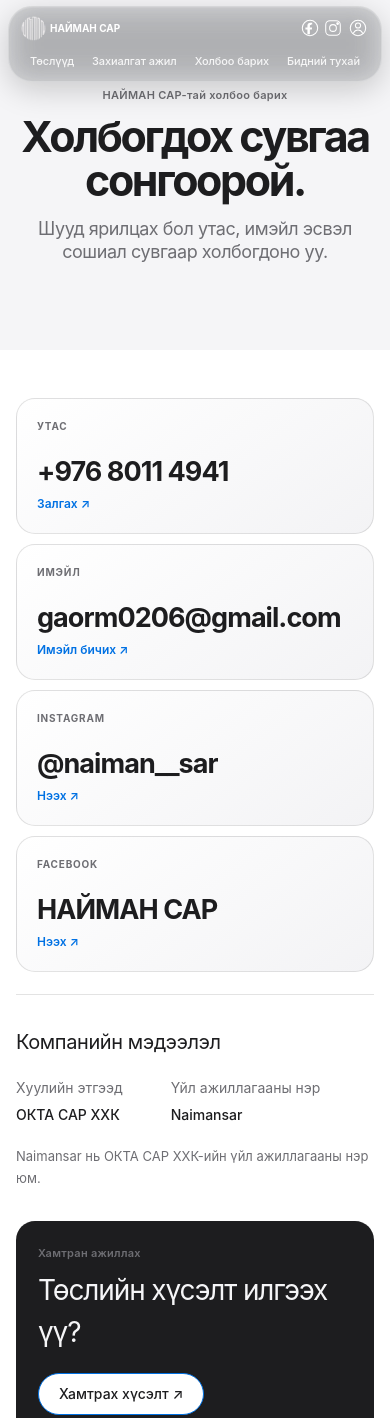
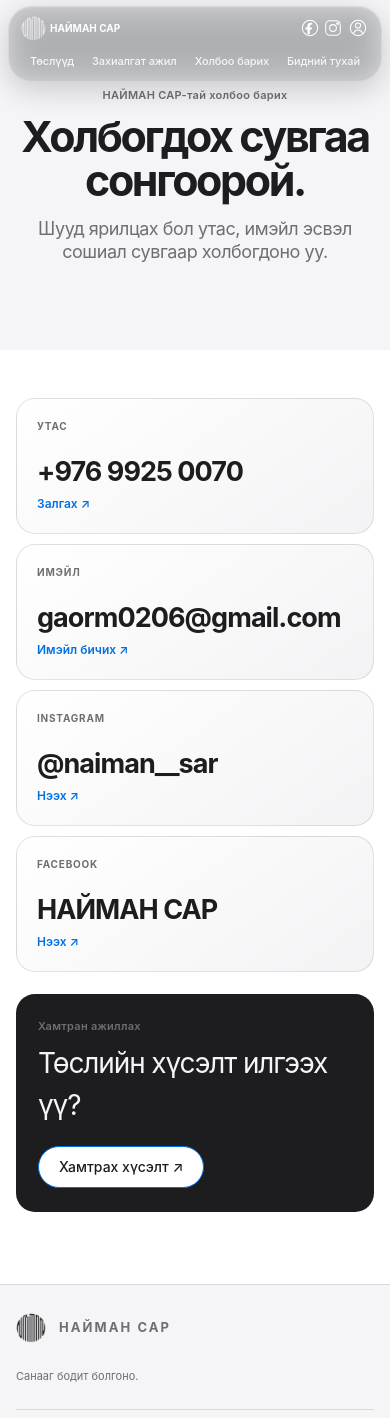
Before and after one commit to gamu666/octa-sar-website, a Next.js app: page /contact in a window 390 px wide. Shown: the top 1418 px of the page. Built offline with nearby package versions, Linux system fonts and the light colour scheme.

Commit message:
Move company details into About modal and update contact phone

```diff
--- a/app/company.css
+++ b/app/company.css
@@ -16,12 +16,6 @@
 .company-modal p { margin: 0; color: #515156; font-size: 15px; font-weight: 400; line-height: 1.7; }
 .company-modal .company-modal__legal { margin-top: 24px; padding-top: 20px; border-top: 1px solid rgba(29,29,31,.12); color: #1d1d1f; font-size: 13px; }
 body:has(.company-modal[open]) { overflow: hidden; }
-.company-info { padding-block: 32px; border-top: 1px solid var(--ap-line); }
-.company-info h2 { margin: 0 0 20px; font-size: 20px; letter-spacing: -.02em; }
-.company-info dl { display: flex; flex-wrap: wrap; gap: 20px 48px; margin: 0; font-size: 14px; }
-.company-info dt { color: var(--ap-muted); margin-bottom: 6px; }
-.company-info dd { margin: 0; font-weight: 500; }
-.company-info p { margin: 20px 0 0; color: var(--ap-muted); font-size: 13px; line-height: 1.7; }
 @keyframes company-open { from { opacity: 0; transform: translateY(6px) scale(.97); } to { opacity: 1; transform: translateY(0) scale(1); } }
 @keyframes company-close { to { opacity: 0; transform: translateY(4px) scale(.98); } }
 @keyframes company-backdrop { from { opacity: 0; } to { opacity: 1; } }
@@ -46,3 +40,10 @@
   .home-redesign .site-footer--light .site-footer__socials { grid-column: 1 / -1; grid-row: 1; margin: 0; }
   .site-footer__legal { margin-top: -4px; font-size: 15px; }
 }
+
+.company-modal__info { margin-top: 24px; padding-top: 20px; border-top: 1px solid rgba(29,29,31,.12); }
+.company-modal__info h3 { margin: 0 0 14px; font-size: 14px; font-weight: 600; }
+.company-modal__info dl { margin: 0; display: grid; grid-template-columns: 1fr 1fr; gap: 16px; font-size: 13px; }
+.company-modal__info dt { margin-bottom: 5px; color: #6e6e73; font-size: 11px; }
+.company-modal__info dd { margin: 0; font-weight: 600; }
+.company-modal .company-modal__legal { border-top: 0; padding-top: 0; margin-top: 20px; }
--- a/app/components/AboutModal.tsx
+++ b/app/components/AboutModal.tsx
@@ -44,6 +44,10 @@
         <p className="company-modal__eyebrow">Бидний тухай</p>
         <h2 id={titleId}>Санааг бодит болгоно.</h2>
         <p id={descriptionId}>НАЙМАН САР нь веб систем, дижитал бүтээгдэхүүн, брэндийн шийдэл бүтээдэг. Бид стратеги, дизайн, технологийг нэгтгэн санааг хэрэглэхэд хялбар, үнэ цэнтэй бүтээгдэхүүн болгоно.</p>
+        <section className="company-modal__info" aria-label="Компанийн мэдээлэл">
+          <h3>Компанийн мэдээлэл</h3>
+          <dl><div><dt>Хуулийн этгээд</dt><dd>ОКТА САР ХХК</dd></div><div><dt>Үйл ажиллагааны нэр</dt><dd>Naimansar</dd></div></dl>
+        </section>
         <p className="company-modal__legal">{companyRelationship}</p>
       </dialog>, document.body)}
     </>
--- a/app/components/PartnerForm.tsx
+++ b/app/components/PartnerForm.tsx
@@ -68,7 +68,7 @@
         </label>
         <label>
           <span>Эргэж холбогдох утас *</span>
-          <input name="phone" type="tel" inputMode="tel" autoComplete="tel" required minLength={8} maxLength={24} placeholder="+976 8011 4941" />
+          <input name="phone" type="tel" inputMode="tel" autoComplete="tel" required minLength={8} maxLength={24} placeholder="+976 9925 0070" />
         </label>
         <label className="form-grid__wide">
           <span>Байгууллага</span>
--- a/app/contact/page.tsx
+++ b/app/contact/page.tsx
@@ -19,15 +19,10 @@
         </div>
       </section>
       <section className="ap-contact-links ap-shell" aria-label="Холбоо барих мэдээлэл">
-        <a className="ap-contact-link" href="tel:+97680114941"><span>Утас</span><strong>+976 8011 4941</strong><i>Залгах ↗</i></a>
+        <a className="ap-contact-link" href="tel:+97699250070"><span>Утас</span><strong>+976 9925 0070</strong><i>Залгах ↗</i></a>
         <a className="ap-contact-link" href="mailto:gaorm0206@gmail.com"><span>Имэйл</span><strong>gaorm0206@gmail.com</strong><i>Имэйл бичих ↗</i></a>
         <a className="ap-contact-link" href="https://www.instagram.com/naiman__sar/" target="_blank" rel="noreferrer"><span>Instagram</span><strong>@naiman__sar</strong><i>Нээх ↗</i></a>
         <a className="ap-contact-link" href="https://www.facebook.com/profile.php?id=61594140354144" target="_blank" rel="noreferrer"><span>Facebook</span><strong>НАЙМАН САР</strong><i>Нээх ↗</i></a>
-      </section>
-      <section className="company-info ap-shell" aria-labelledby="company-info-title">
-        <h2 id="company-info-title">Компанийн мэдээлэл</h2>
-        <dl><div><dt>Хуулийн этгээд</dt><dd>ОКТА САР ХХК</dd></div><div><dt>Үйл ажиллагааны нэр</dt><dd>Naimansar</dd></div></dl>
-        <p>Naimansar нь ОКТА САР ХХК-ийн үйл ажиллагааны нэр юм.</p>
       </section>
       <section className="ap-contact-request ap-shell">
         <div><p className="ap-eyebrow">Хамтран ажиллах</p><h2>Төслийн хүсэлт илгээх үү?</h2></div>
```
